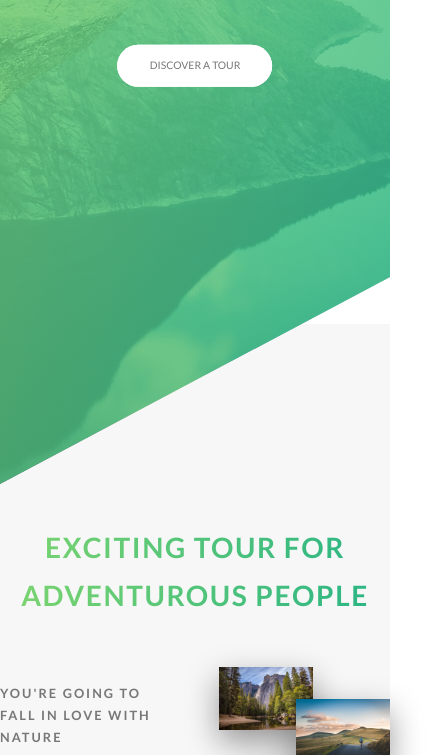
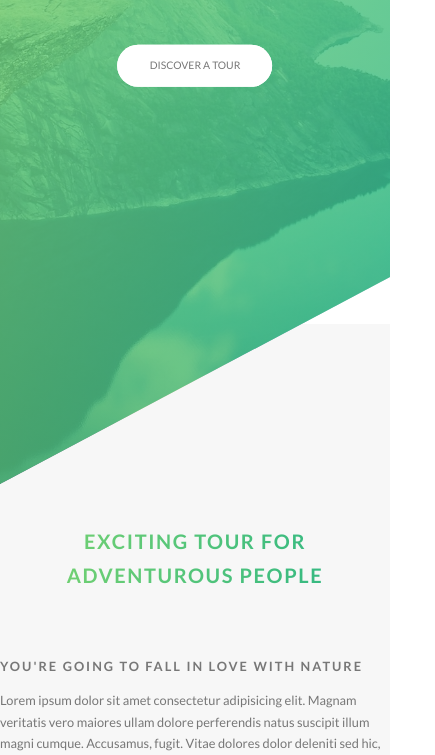
Before and after one commit to ldhuy0208/learning-advanced-css, a website: page index.html in a window 390 px wide. Shown: the part 344-1099 px from the top of the page, 435 px wide, since content can reach past the window. Drawn offline with Linux system fonts and the light colour scheme.

Commit message:
responsive

```diff
--- a/sass/abstracts/_varibles.scss
+++ b/sass/abstracts/_varibles.scss
@@ -20,6 +20,7 @@ $color-black: #000;
 //grid
 $grid-width: 114rem;
 $gutter-vertical: 8rem;
+$gutter-vertical-small: 6rem;
 $gutter-horizontal: 6rem;
 
 $default-font-size: 1.6rem;
--- a/sass/base/_typography.scss
+++ b/sass/base/_typography.scss
@@ -43,6 +43,14 @@
   letter-spacing: 0.2rem;
   transition: 0.3s;
 
+  @include respond(tab-port){
+    font-size: 3rem;
+  }
+
+  @include respond(phone){
+    font-size: 2.5rem;
+  }
+
   &:hover {
     transform: scale(1.05);
   }
--- a/sass/layout/_grid.scss
+++ b/sass/layout/_grid.scss
@@ -4,13 +4,32 @@
 
   &:not(:last-child) {
     margin-bottom: $gutter-vertical;
+
+    @include respond(tab-port){
+      margin-bottom: $gutter-vertical-small;
+    }
   }
+
+  @include respond(tab-port){
+    max-width: 50rem;
+  }
+
+  @include clear-fix;
 
   [class^="col-"] {
     float: left;
 
     &:not(:last-child) {
       margin-right: $gutter-horizontal;
+
+      @include respond(tab-port){
+        margin-right: 0;
+        margin-bottom: $gutter-vertical-small;
+      }
+    }
+
+    @include respond(tab-port){
+      width: 100% !important;
     }
   }
 
@@ -39,5 +58,4 @@
     );
   }
 
-  @include clear-fix;
 }
--- a/sass/pages/_home.scss
+++ b/sass/pages/_home.scss
@@ -15,9 +15,6 @@
   background-size: cover;
   clip-path: polygon(0 20%, 100% 0, 100% 80%, 0 100%);
   margin-top: -18rem;
-  .row{
-    display: flex;
-  }
 }
 
 .section-tours{
```
Also changed, not shown: css/style.css.
